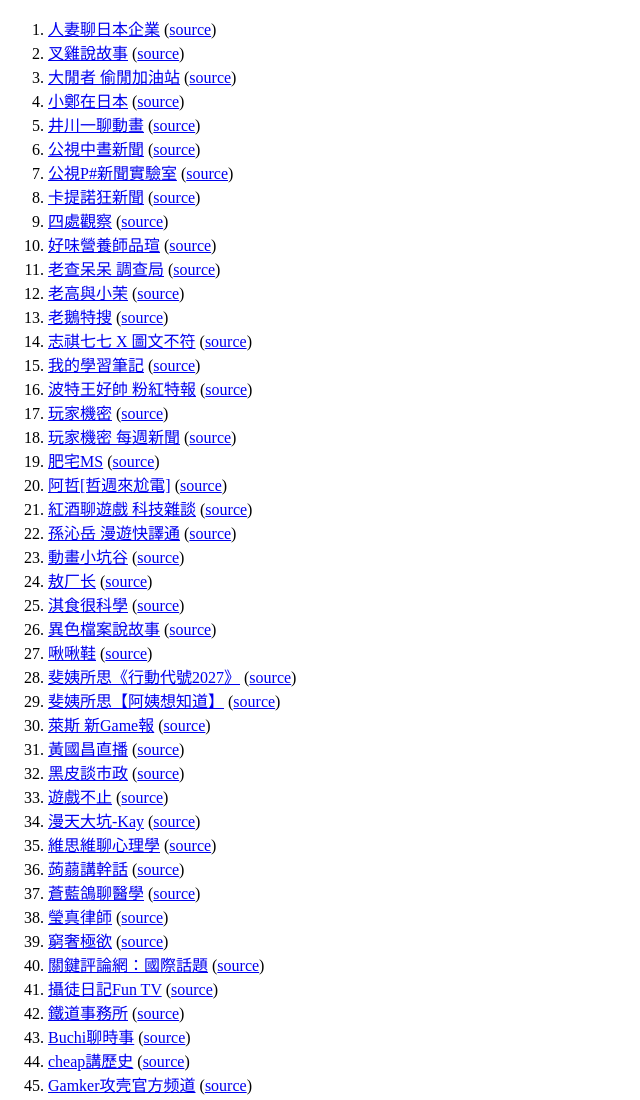
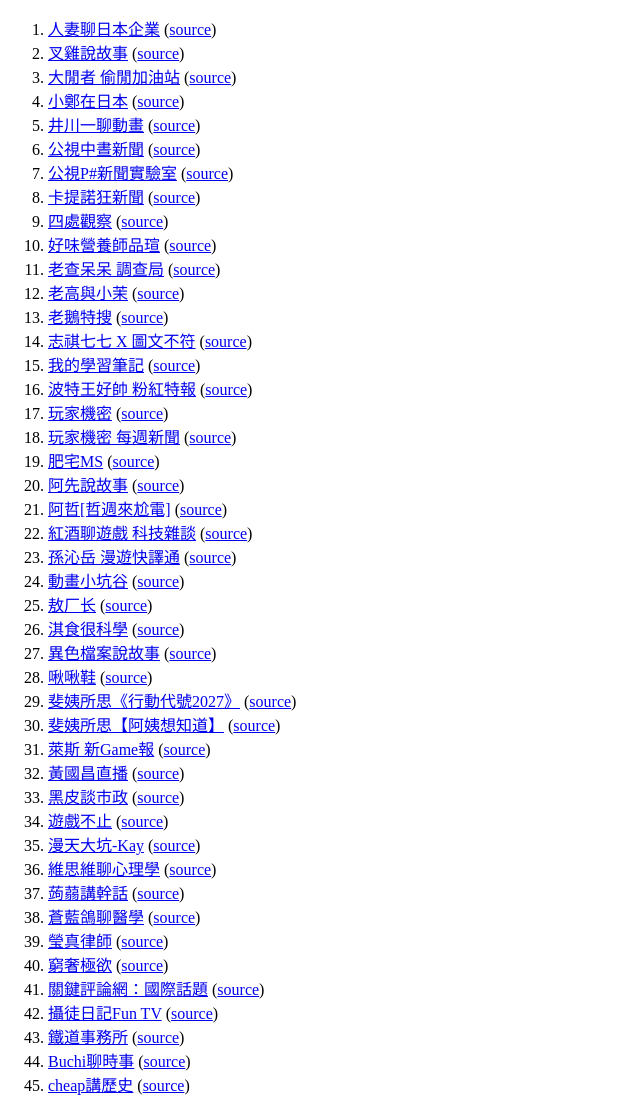
Before and after one commit to democwise2016/action-UT-Podcast, a plain HTML site: page index.html in a window 1280 px wide. Shown: the top 1100 px of the page, without its empty margins (0-640 px from the left). Drawn offline with Linux system fonts and the light colour scheme.

Commit message:
Deploying to gh-pages from @ democwise2016/action-UT-Podcast@1fbcb1819152aaac8ee27af62bc3d4bc627afd42 🚀

```diff
--- a/index.html
+++ b/index.html
@@ -81,6 +81,10 @@
 <li>
       <a href="https://democwise2016.github.io/action-UT-Podcast/otakumsvideo-ch_UCBOBS5RdHd2Owytoj4PqPqA.rss" target="_blank">肥宅MS</a>
       (<a href="https://www.youtube.com/channel/UCBOBS5RdHd2Owytoj4PqPqA" target="_blank">source</a>)
+    </li>
+<li>
+      <a href="https://democwise2016.github.io/action-UT-Podcast/AhFirst666-ch_UCz0V_SLhfJYhRQbVtyjNAOw.rss" target="_blank">阿先說故事</a>
+      (<a href="https://www.youtube.com/channel/UCz0V_SLhfJYhRQbVtyjNAOw" target="_blank">source</a>)
     </li>
 <li>
       <a href="https://democwise2016.github.io/action-UT-Podcast/linzin-news2-ch_UC0oosHZ4k1o-zNT21gg5O7A.rss" target="_blank">阿哲[哲週來尬電]</a>
```
Also changed, not shown: 11 other files.
